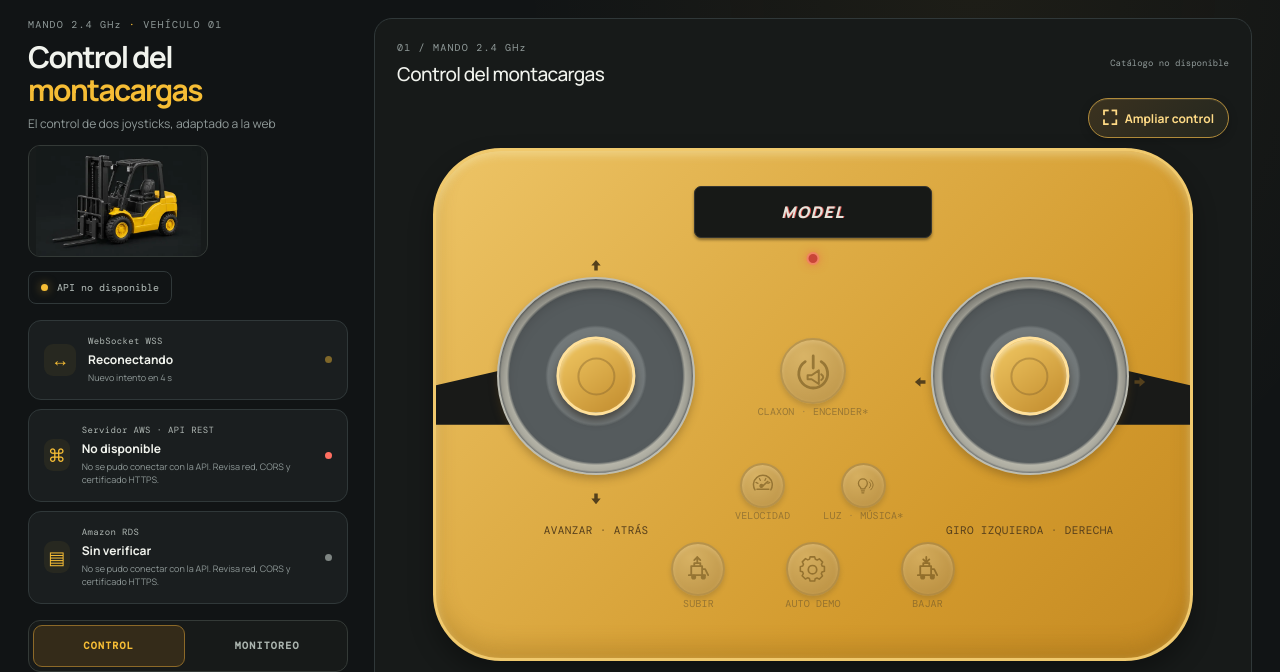
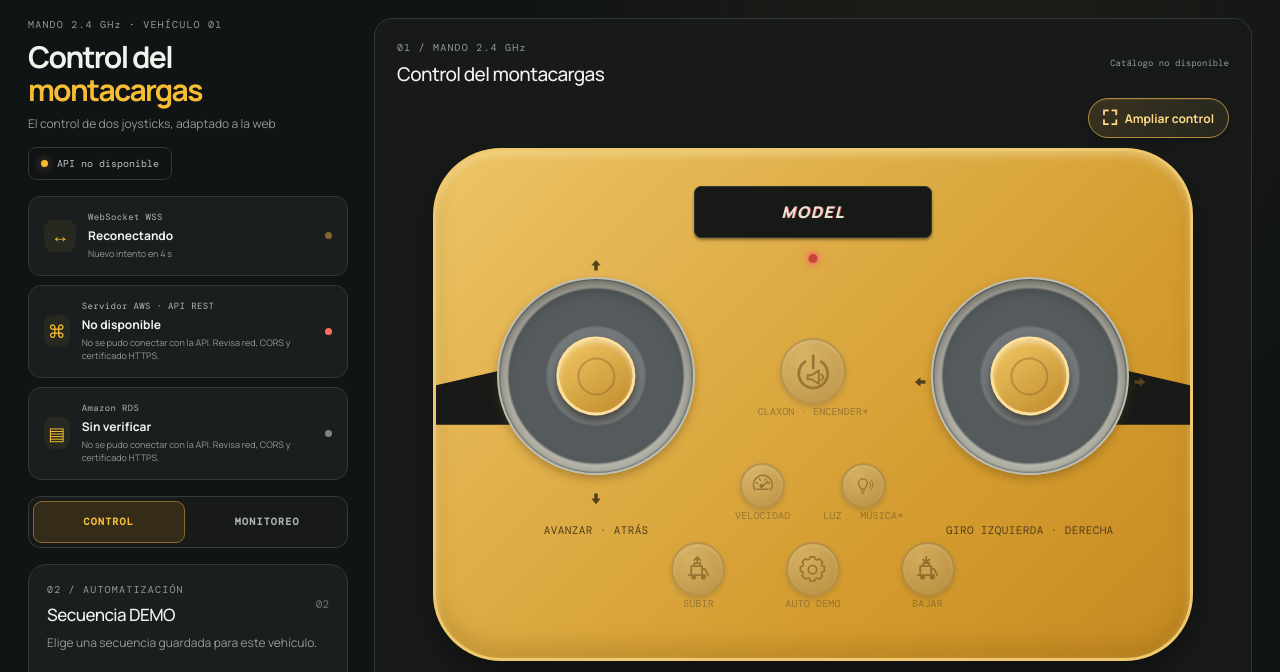
Before and after one commit to daddyleo23-max/4.1-Aplicaci-n-de-control-para-IoT, a plain HTML site: page index.html in a window 1280 px wide. Shown: the part 74-746 px from the top of the page. Drawn offline with nearby package versions, Linux system fonts and the light colour scheme; no server answers; a script that the page names is missing.

Commit message:
style: retira imagen para recuperar espacio

```diff
--- a/css/styles.css
+++ b/css/styles.css
@@ -1,21 +1,5 @@
 @import url('https://fonts.googleapis.com/css2?family=DM+Mono:wght@400;500&family=Manrope:wght@400;500;600;700;800&display=swap');
 
-.vehicle-portrait{
-  display:block;
-  width:150px;
-  height:96px;
-  object-fit:contain;
-  margin-top:12px;
-  border:1px solid #343a37;
-  border-radius:12px;
-  background:#171b1b;
-}
-@media(min-width:1001px){
-  .vehicle-portrait{width:180px;height:112px}
-}
-@media(max-width:1000px) and (orientation:landscape){
-  .vehicle-portrait{display:none}
-}
 
 @media(min-width:1001px){
   body .app-shell .page-wrap:has(#view-control:not([hidden])){
--- a/index.html
+++ b/index.html
@@ -27,7 +27,6 @@
             <p class="eyebrow">MANDO 2.4 GHz <span>·</span> VEHÍCULO 01</p>
             <h1 id="page-title">Control del <span>montacargas</span></h1>
             <p class="intro-copy">El control de dos joysticks, adaptado a la web</p>
-            <img class="vehicle-portrait" src="./assets/montacargas.webp" width="360" height="240" alt="Ilustración de un montacargas amarillo con horquilla frontal" decoding="async" />
           </div>
           <div class="connection-summary" aria-label="Estado de conectividad">
             <span class="summary-pulse" aria-hidden="true"></span>
```
Also changed, not shown: assets/montacargas.webp (deleted).
